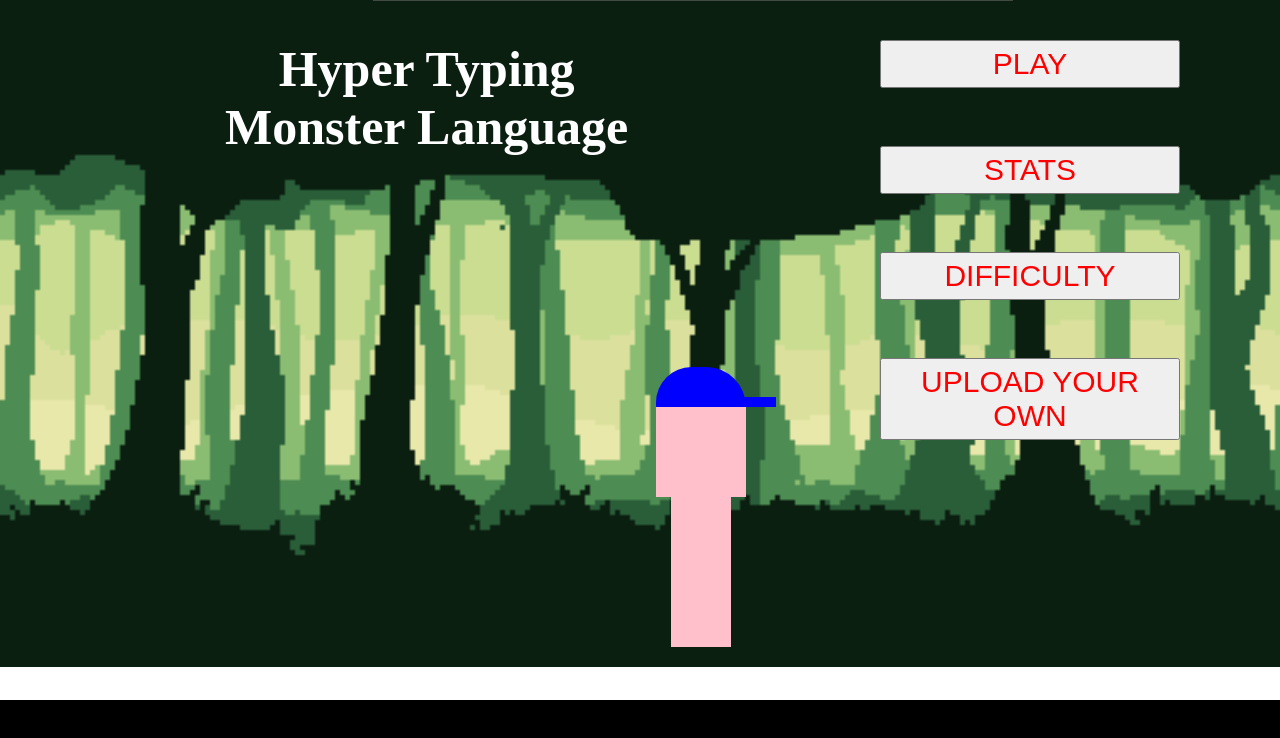
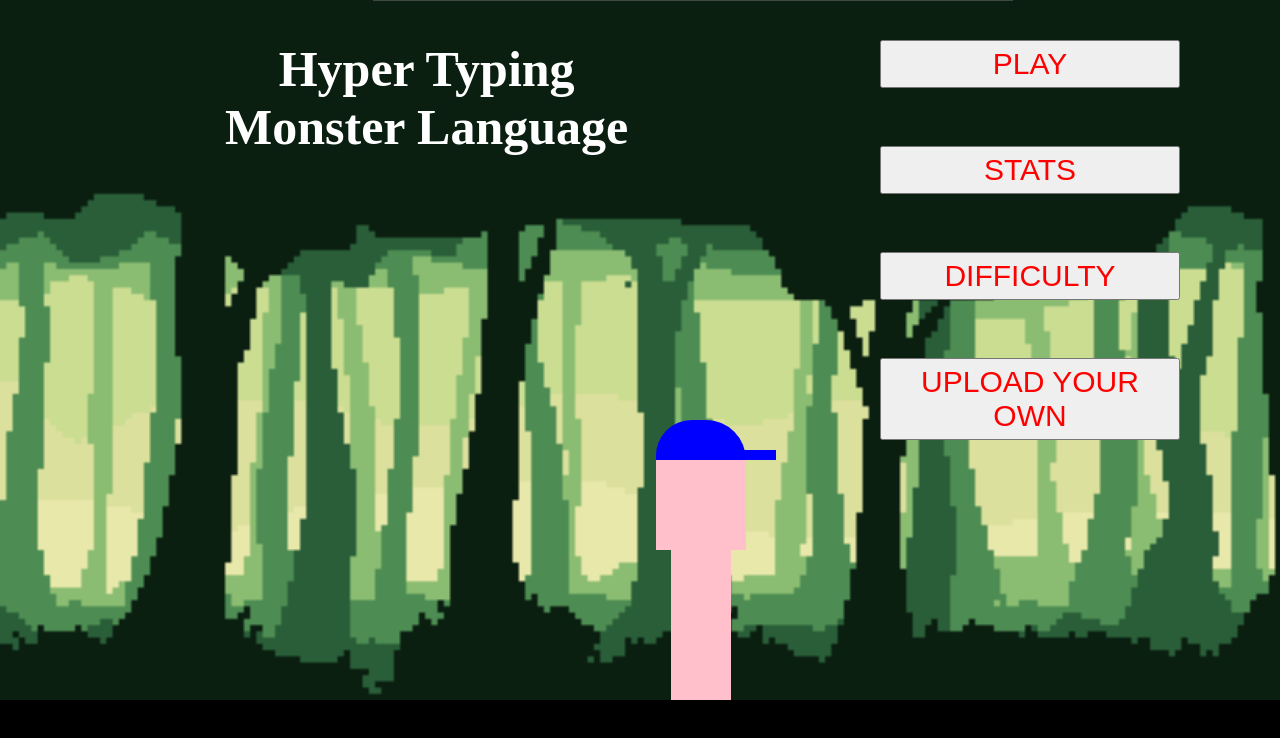
Before and after one commit to Thomas-Boi/HyperTypingMonsterLanguage, a Vue app: page /#/ in a window 1280 px wide. Shown: the top 738 px of the page. Built offline with nearby package versions, Linux system fonts and the light colour scheme.

Commit message:
view height change to main area. Gets rid of the whitespace at the bottom of the screen on some displays

```diff
--- a/src/views/Home.vue
+++ b/src/views/Home.vue
@@ -66,13 +66,14 @@ export default {
 
   .home {
     background-image: url("../assets/background.png");
-    background-size: contain;
+    background-size: cover;
     animation-name: movingBackground;
     /* animation-duration: 15s; */
     animation-iteration-count: infinite;
     animation-timing-function: linear;
     display: flex;
     flex-direction: column;
+    height:100%;
   }
 
   .mainArea {
@@ -82,6 +83,7 @@ export default {
     grid-template-areas:
       "title button-section"
       "game-play-section game-play-section";
+    height:100vh;
   }
 
   .title {
```
